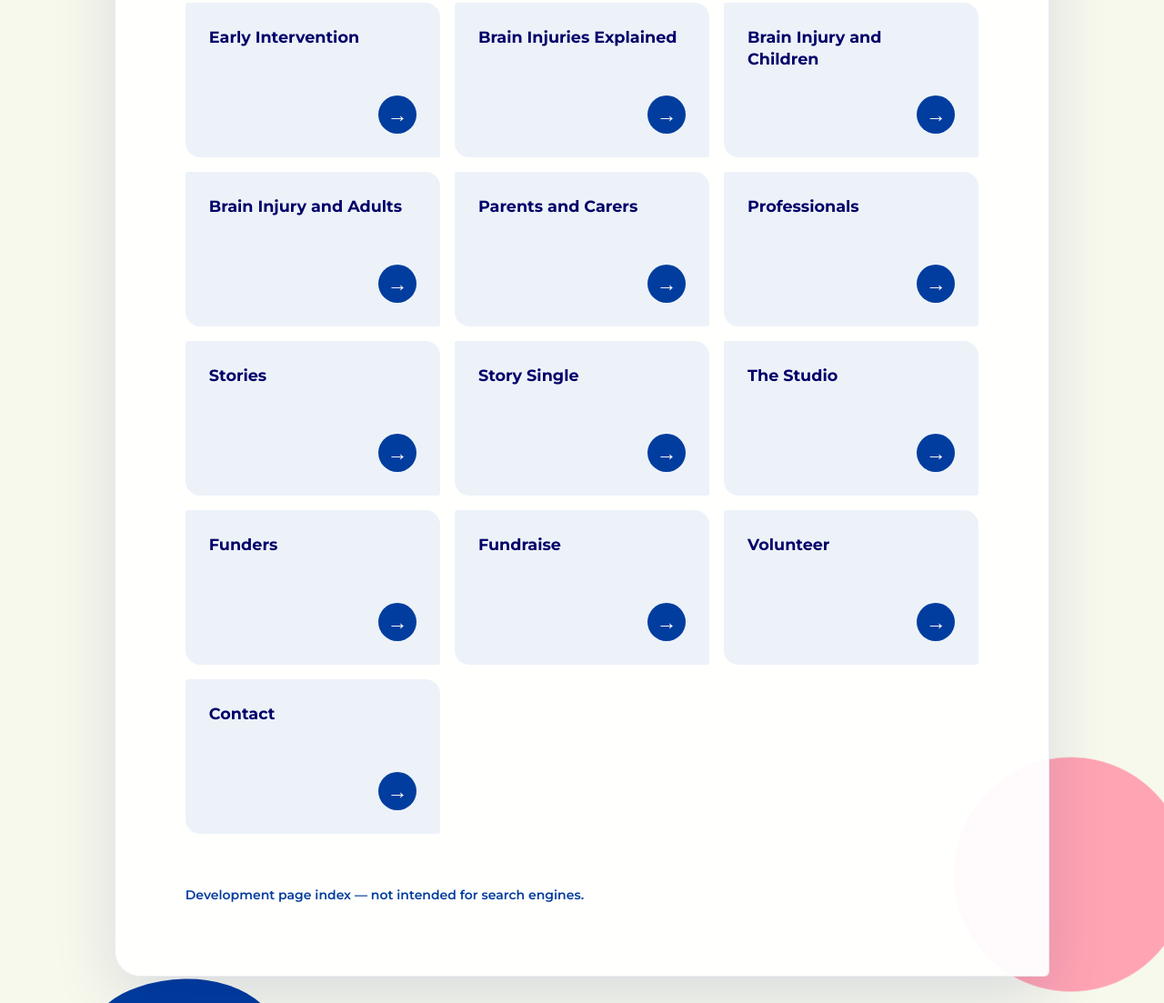
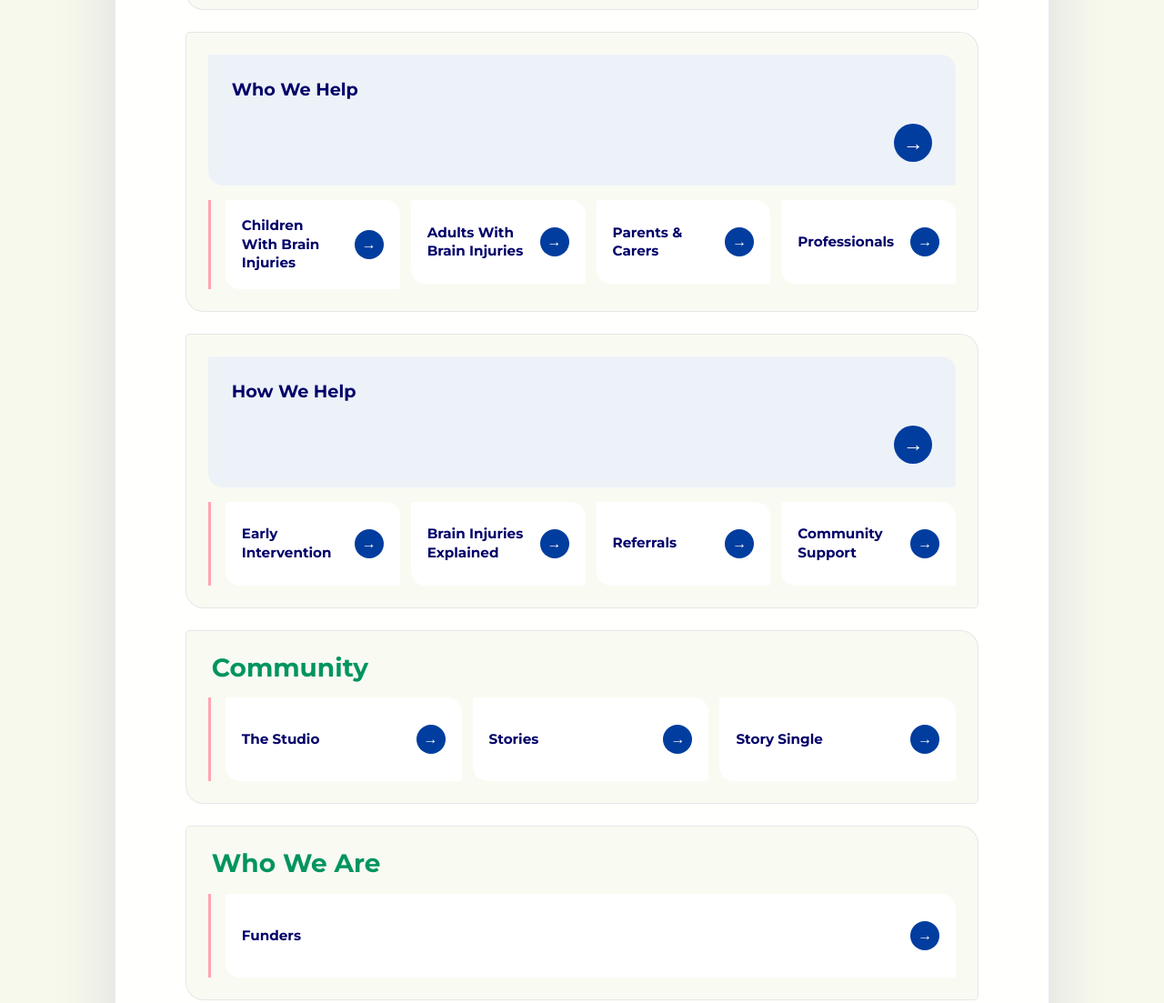
Before and after one commit to AY-Studio/Brain-Injury-Matters-HTML, a website: page index.html in a window 1280 px wide. Shown: the part 618-1721 px from the top of the page at 91% size. Drawn offline with Linux system fonts and the light colour scheme.

Commit message:
updating to more of a sitemap look for better navigation

```diff
--- a/index.html
+++ b/index.html
@@ -115,13 +115,39 @@
         margin: 0;
         padding: 0;
         list-style: none;
-        grid-template-columns: repeat(3, minmax(0, 1fr));
+        gap: 1.5rem;
+      }
+
+      .project-index__group {
+        display: grid;
         gap: 1rem;
+        padding: clamp(1rem, 2.5vw, 1.5rem);
+        border: 1px solid rgba(0, 0, 105, 0.08);
+        border-radius: 5px 20px;
+        background: rgba(247, 249, 237, 0.7);
+      }
+
+      .project-index__group-title {
+        margin: 0;
+        padding-inline: 0.25rem;
+        color: var(--bim-green);
+        font-size: clamp(1.35rem, 2.5vw, 1.75rem);
+        line-height: 1.2;
+      }
+
+      .project-index__children {
+        display: grid;
+        padding: 0 0 0 1rem;
+        margin: 0;
+        border-left: 3px solid var(--bim-pink);
+        list-style: none;
+        grid-template-columns: repeat(auto-fit, minmax(180px, 1fr));
+        gap: 0.75rem;
       }
 
       .project-index__link {
         display: flex;
-        min-height: 170px;
+        min-height: 130px;
         padding: 1.5rem;
         border: 2px solid transparent;
         border-radius: 3px 16px;
@@ -137,12 +163,18 @@
         transition: border-color 0.25s ease, transform 0.25s ease, box-shadow 0.25s ease;
       }
 
-      .project-index__pages li:nth-child(2) .project-index__link {
-        /* background: var(--bim-light-pink); */
+      .project-index__link--parent {
+        font-size: 1.2rem;
       }
 
-      .project-index__pages li:nth-child(3) .project-index__link {
-        /* background: var(--bim-yellow); */
+      .project-index__link--child {
+        min-height: 92px;
+        padding: 1rem;
+        flex-direction: row;
+        align-items: center;
+        gap: 1rem;
+        background: var(--bim-white);
+        font-size: 0.95rem;
       }
 
       .project-index__link:hover,
@@ -163,6 +195,14 @@
         background: var(--bim-blue);
         font-size: 1.4rem;
         line-height: 1;
+      }
+
+      .project-index__link--child .project-index__link-icon {
+        width: 32px;
+        height: 32px;
+        flex: 0 0 32px;
+        align-self: center;
+        font-size: 1rem;
       }
 
       .project-index__path {
@@ -186,11 +226,19 @@
         }
 
         .project-index__pages {
+          gap: 1rem;
+        }
+
+        .project-index__children {
           grid-template-columns: 1fr;
         }
 
-        .project-index__link {
-          min-height: 120px;
+        .project-index__link--parent {
+          min-height: 110px;
+        }
+
+        .project-index__link--child {
+          min-height: 78px;
         }
       }
     </style>
@@ -222,8 +270,8 @@
 
           <nav aria-label="Project pages">
             <ul class="project-index__pages">
-              <li>
-                <a class="project-index__link" href="/home.html">
+              <li class="project-index__group">
+                <a class="project-index__link project-index__link--parent" href="/home.html">
                   <span>
                     Home
                     <span class="project-index__path">home.html</span>
@@ -231,134 +279,137 @@
                   <span class="project-index__link-icon" aria-hidden="true">→</span>
                 </a>
               </li>
-              <li>
-                <a class="project-index__link" href="/who-we-help.html">
+
+              <li class="project-index__group">
+                <a class="project-index__link project-index__link--parent" href="/who-we-help.html">
                   <span>
                     Who We Help
                     <span class="project-index__path">who-we-help.html</span>
                   </span>
                   <span class="project-index__link-icon" aria-hidden="true">→</span>
                 </a>
+
+                <ul class="project-index__children">
+                  <li>
+                    <a class="project-index__link project-index__link--child" href="/brain-injury-children.html">
+                      <span>Children With Brain Injuries</span>
+                      <span class="project-index__link-icon" aria-hidden="true">→</span>
+                    </a>
                   </li>
                   <li>
-                <a class="project-index__link" href="/how-we-help.html">
+                    <a class="project-index__link project-index__link--child" href="/brain-injury-adults.html">
+                      <span>Adults With Brain Injuries</span>
+                      <span class="project-index__link-icon" aria-hidden="true">→</span>
+                    </a>
+                  </li>
+                  <li>
+                    <a class="project-index__link project-index__link--child" href="/brain-injury-parents-and-carers.html">
+                      <span>Parents &amp; Carers</span>
+                      <span class="project-index__link-icon" aria-hidden="true">→</span>
+                    </a>
+                  </li>
+                  <li>
+                    <a class="project-index__link project-index__link--child" href="/brain-injury-professionals.html">
+                      <span>Professionals</span>
+                      <span class="project-index__link-icon" aria-hidden="true">→</span>
+                    </a>
+                  </li>
+                </ul>
+              </li>
+
+              <li class="project-index__group">
+                <a class="project-index__link project-index__link--parent" href="/how-we-help.html">
                   <span>
                     How We Help
                     <span class="project-index__path">how-we-help.html</span>
                   </span>
                   <span class="project-index__link-icon" aria-hidden="true">→</span>
                 </a>
-              </li>
+
+                <ul class="project-index__children">
                   <li>
-                <a class="project-index__link" href="/early-intervention.html">
-                  <span>
-                    Early Intervention
-                    <span class="project-index__path">early-intervention.html</span>
-                  </span>
+                    <a class="project-index__link project-index__link--child" href="/early-intervention.html">
+                      <span>Early Intervention</span>
                       <span class="project-index__link-icon" aria-hidden="true">→</span>
                     </a>
                   </li>
                   <li>
-                <a class="project-index__link" href="/brain-injuries-explained.html">
-                  <span>
-                    Brain Injuries Explained
-                    <span class="project-index__path">brain-injuries-explained.html</span>
-                  </span>
+                    <a class="project-index__link project-index__link--child" href="/brain-injuries-explained.html">
+                      <span>Brain Injuries Explained</span>
                       <span class="project-index__link-icon" aria-hidden="true">→</span>
                     </a>
                   </li>
                   <li>
-                <a class="project-index__link" href="/brain-injury-children.html">
-                  <span>
-                    Brain Injury and Children
-                    <span class="project-index__path">brain-injury-children.html</span>
-                  </span>
+                    <a class="project-index__link project-index__link--child" href="/referrals.html">
+                      <span>Referrals</span>
                       <span class="project-index__link-icon" aria-hidden="true">→</span>
                     </a>
                   </li>
                   <li>
-                <a class="project-index__link" href="/brain-injury-adults.html">
-                  <span>
-                    Brain Injury and Adults
-                    <span class="project-index__path">brain-injury-adults.html</span>
-                  </span>
+                    <a class="project-index__link project-index__link--child" href="/community-support.html">
+                      <span>Community Support</span>
+                      <span class="project-index__link-icon" aria-hidden="true">→</span>
+                    </a>
+                  </li>
+                </ul>
+              </li>
+
+              <li class="project-index__group">
+                <h2 class="project-index__group-title">Community</h2>
+                <ul class="project-index__children">
+                  <li>
+                    <a class="project-index__link project-index__link--child" href="/the-studio.html">
+                      <span>The Studio</span>
                       <span class="project-index__link-icon" aria-hidden="true">→</span>
                     </a>
                   </li>
                   <li>
-                <a class="project-index__link" href="/brain-injury-parents-and-carers.html">
-                  <span>
-                    Parents and Carers
-                    <span class="project-index__path">brain-injury-parents-and-carers.html</span>
-                  </span>
+                    <a class="project-index__link project-index__link--child" href="/stories.html">
+                      <span>Stories</span>
                       <span class="project-index__link-icon" aria-hidden="true">→</span>
                     </a>
                   </li>
                   <li>
-                <a class="project-index__link" href="/brain-injury-professionals.html">
-                  <span>
-                    Professionals
-                    <span class="project-index__path">brain-injury-professionals.html</span>
-                  </span>
+                    <a class="project-index__link project-index__link--child" href="/story-single.html">
+                      <span>Story Single</span>
+                      <span class="project-index__link-icon" aria-hidden="true">→</span>
+                    </a>
+                  </li>
+                </ul>
+              </li>
+
+              <li class="project-index__group">
+                <h2 class="project-index__group-title">Who We Are</h2>
+                <ul class="project-index__children">
+                  <li>
+                    <a class="project-index__link project-index__link--child" href="/funders.html">
+                      <span>Funders</span>
+                      <span class="project-index__link-icon" aria-hidden="true">→</span>
+                    </a>
+                  </li>
+                </ul>
+              </li>
+
+              <li class="project-index__group">
+                <h2 class="project-index__group-title">Get Involved</h2>
+                <ul class="project-index__children">
+                  <li>
+                    <a class="project-index__link project-index__link--child" href="/fundraise.html">
+                      <span>Fundraise</span>
                       <span class="project-index__link-icon" aria-hidden="true">→</span>
                     </a>
                   </li>
                   <li>
-                <a class="project-index__link" href="/stories.html">
-                  <span>
-                    Stories
-                    <span class="project-index__path">stories.html</span>
-                  </span>
+                    <a class="project-index__link project-index__link--child" href="/volunteer.html">
+                      <span>Volunteer</span>
                       <span class="project-index__link-icon" aria-hidden="true">→</span>
                     </a>
                   </li>
-              <li>
-                <a class="project-index__link" href="/story-single.html">
-                  <span>
-                    Story Single
-                    <span class="project-index__path">story-single.html</span>
-                  </span>
-                  <span class="project-index__link-icon" aria-hidden="true">→</span>
-                </a>
+                </ul>
               </li>
-              <li>
-                <a class="project-index__link" href="/the-studio.html">
-                  <span>
-                    The Studio
-                    <span class="project-index__path">the-studio.html</span>
-                  </span>
-                  <span class="project-index__link-icon" aria-hidden="true">→</span>
-                </a>
-              </li>
-              <li>
-                <a class="project-index__link" href="/funders.html">
-                  <span>
-                    Funders
-                    <span class="project-index__path">funders.html</span>
-                  </span>
-                  <span class="project-index__link-icon" aria-hidden="true">→</span>
-                </a>
-              </li>
-              <li>
-                <a class="project-index__link" href="/fundraise.html">
-                  <span>
-                    Fundraise
-                    <span class="project-index__path">fundraise.html</span>
-                  </span>
-                  <span class="project-index__link-icon" aria-hidden="true">→</span>
-                </a>
-              </li>
-              <li>
-                <a class="project-index__link" href="/volunteer.html">
-                  <span>
-                    Volunteer
-                    <span class="project-index__path">volunteer.html</span>
-                  </span>
-                  <span class="project-index__link-icon" aria-hidden="true">→</span>
-                </a>
-              </li>
-              <li>
-                <a class="project-index__link" href="/contact.html">
+
+              <li class="project-index__group">
+                <a class="project-index__link project-index__link--parent" href="/contact.html">
                   <span>
                     Contact
                     <span class="project-index__path">contact.html</span>
```
Lines whose indentation alone changed are shown as unchanged.
